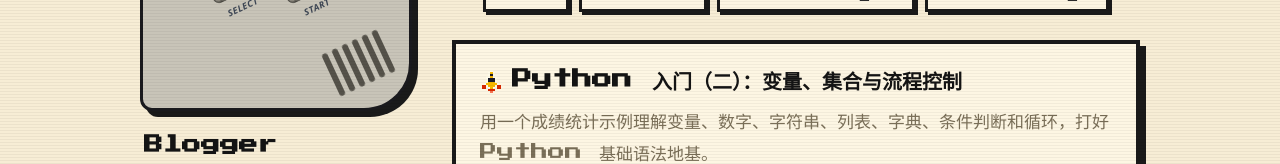
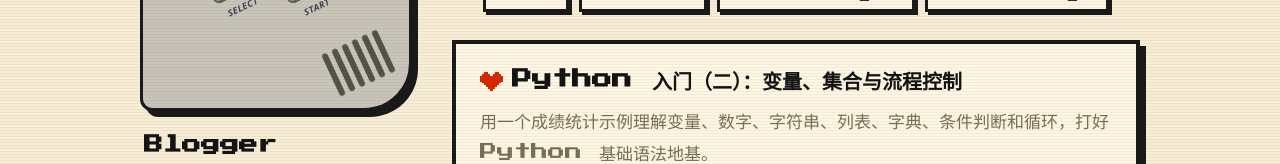
Before and after one commit to KongValley/ViteBlog, a React (Vite) app: page / in a window 1280 px wide. Shown: the part 528-692 px from the top of the page. Built offline with nearby package versions, Linux system fonts and the light colour scheme; a web font is replaced by a local one; what marked-highlight would draw is missing.

Commit message:
feat: 移除闪电图标，外链播放器手动指定图标

```diff
--- a/src/components/PixelIcon.tsx
+++ b/src/components/PixelIcon.tsx
@@ -86,20 +86,6 @@
     '............',
     '............',
     '............',
-  ],
-  lightning: [
-    '.......yyy..',
-    '......yyy...',
-    '.....yyy....',
-    '....yyy.....',
-    '..yyyyyyyy..',
-    '.....yyyy...',
-    '....yyy.....',
-    '...yyy......',
-    '..yyy.......',
-    '.yyy........',
-    '.yy.........',
-    'yy..........',
   ],
   cat: [
     'kk........kk',
--- a/src/views/Home.tsx
+++ b/src/views/Home.tsx
@@ -18,7 +18,6 @@
   'heart',
   'ghost',
   'gamepad',
-  'lightning',
   'cat',
   'mushroom',
   'hero',
@@ -36,6 +35,7 @@
   'typescript/typescript-webpack': 'gamepad',
   'tool/自用代码提交格式': 'invader',
   'tool/Hexo引入mermaid': 'robot',
+  'tool/Hexo外链播放器': 'cat',
 }
 
 function getPostIcon(slug: string): PixelIconName {
```
